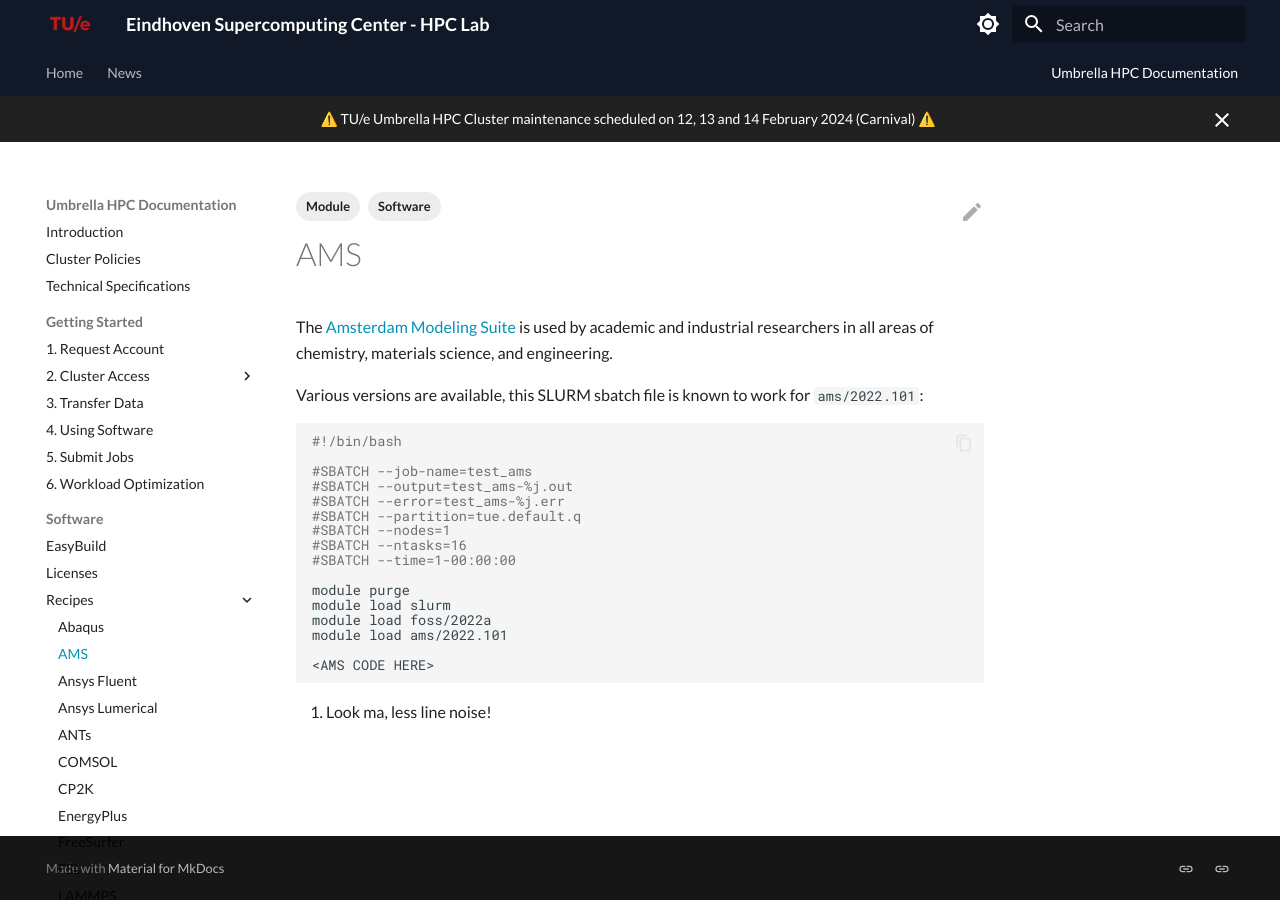
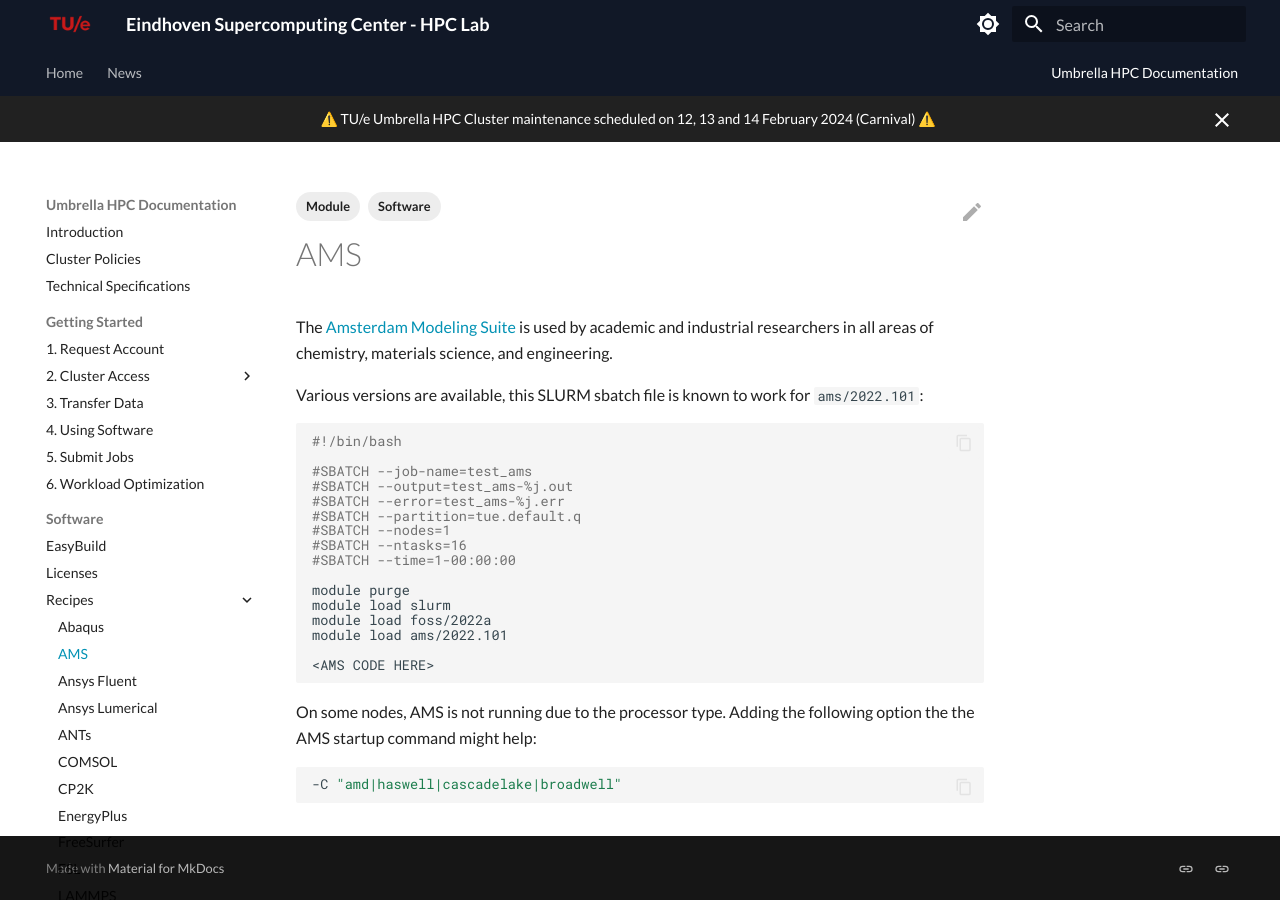
Before and after one commit to gferhpc/supercomputing.tue.nl, an MkDocs documentation site: the page built from pages/documentation/software/recipes/ams.md, in a window 1280 px wide. Built offline with MkDocs 1.6.1 and Material for MkDocs 9.7.7, drawn with Linux system fonts in a browser that asks for light colours.

Commit message:
Update ams.md

````diff
--- a/pages/documentation/software/recipes/ams.md
+++ b/pages/documentation/software/recipes/ams.md
@@ -27,5 +27,7 @@
 
 <AMS CODE HERE>
 ```
-
-1.  Look ma, less line noise!
+On some nodes, AMS is not running due to the processor type. Adding the following option the the AMS startup command might help:
+```shell
+-C "amd|haswell|cascadelake|broadwell"
+```
````
